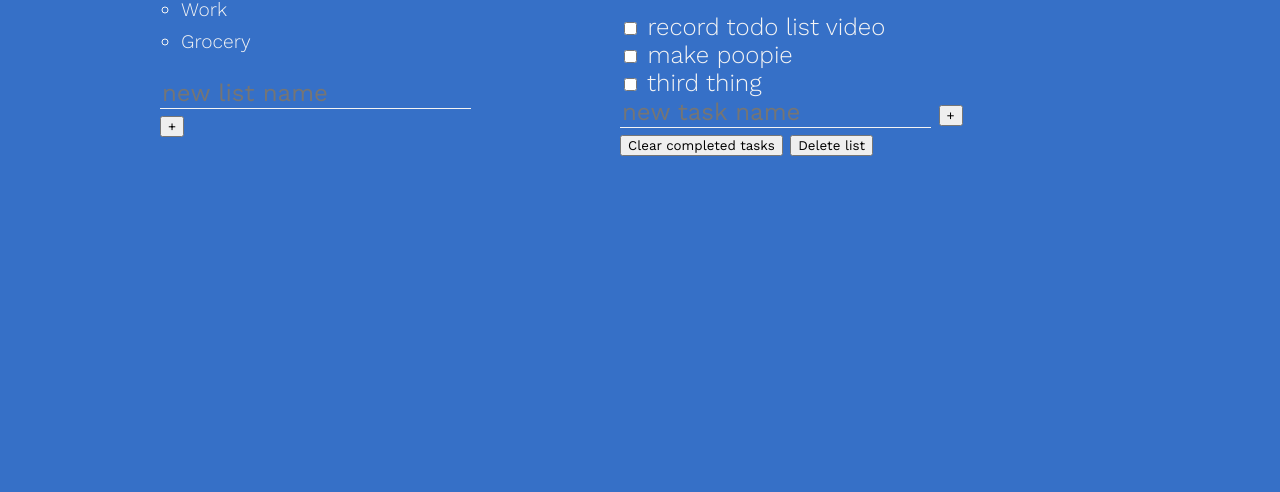
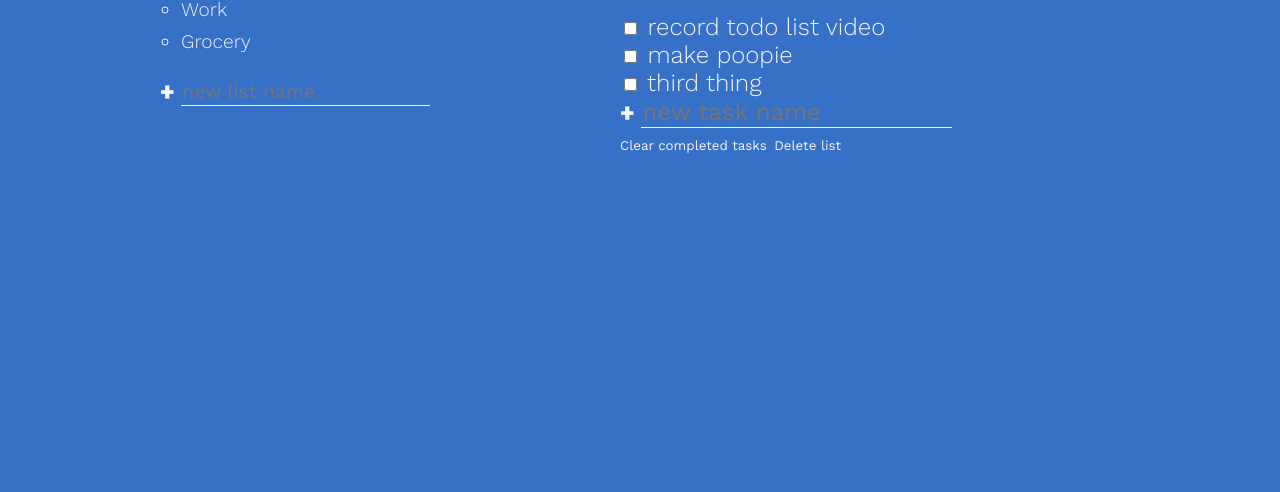
Before and after one commit to Ryan-Keller/thetodo, a plain HTML site: page index.html in a window 1280 px wide. Shown: the part 308-800 px from the top of the page. Drawn offline with nearby package versions, Linux system fonts and the light colour scheme.

Commit message:
even more

```diff
--- a/index.html
+++ b/index.html
@@ -26,7 +26,7 @@
                     placeholder="new list name"
                     aria-label="new list name"
                 />
-                <button class="btn list"
+                <button class="btn create"
                 aria-label="create new list">+</button>
             </form>
         </div>
@@ -79,12 +79,12 @@
                     <form action="">
                         <input
                             type="text"
-                            class="new list"
+                            class="new task"
                             placeholder="new task name"
                             aria-label="new task name"
 
                         />
-                        <button class="btn-task"
+                        <button class="btn create"
                         aria-label="create new task">+</button>
 
                     </form>
--- a/styles.css
+++ b/styles.css
@@ -50,6 +50,28 @@ body{
     padding-left: 1.1em;
 }
 
+form {
+    display: flex;
+}
+
+.btn {
+    cursor: pointer;
+    background: 0;
+    border: 0;
+    padding: 0;
+    color: inherit;
+}
+
+.btn.create{
+    font-size: 1.5rem;
+    font-weight: 900;
+    margin-right: 0.25em;
+}
+
+.btn.create:hover {
+    opacity: 0.7;
+}
+
 .new {
     background: transparent;
     border: 0;
@@ -59,6 +81,7 @@ body{
     outline: none;
 
     transition: border-bottom 150ms ease-in;
+    order: 2;
 }
 
 .new:focus{
@@ -69,6 +92,10 @@ body{
     opacity: 0.2;
 }
 
+.new.list{
+    font-size: 1.2rem;
+}
+
 .active-list{
     font-weight: 700;
 }
```
